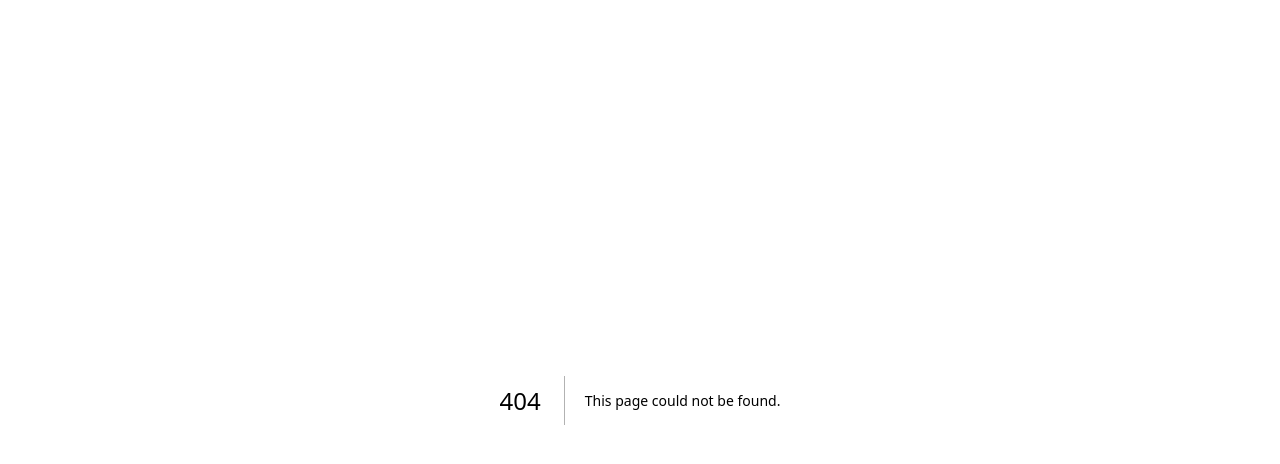
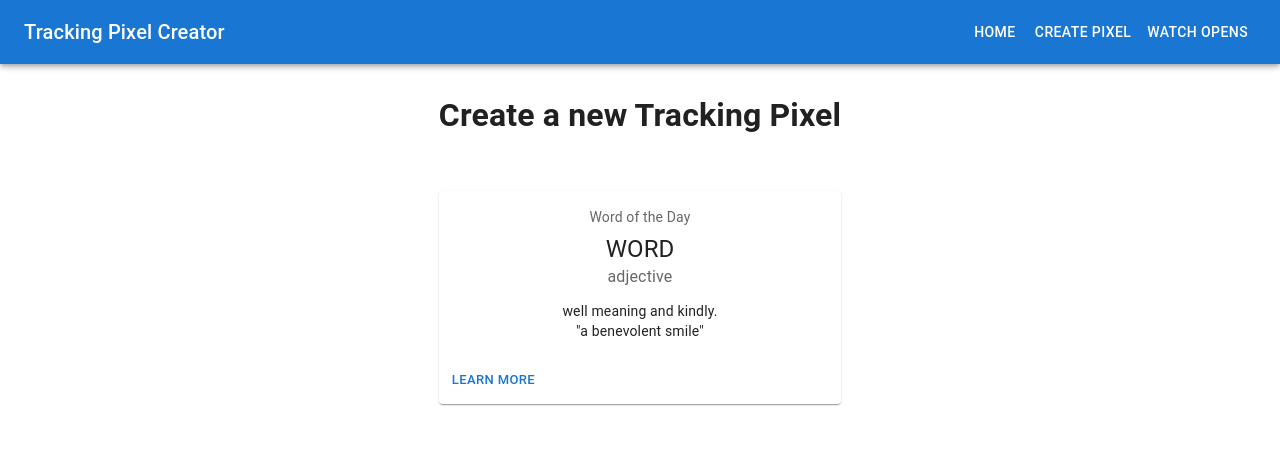
Before and after one commit to Amer-N-Sulaiman/Tracking-Pixel--Current-, a Next.js app: page /create in a window 1280 px wide. Before the commit this address had no page. Shown: the top 464 px of the page. Built offline with nearby package versions, Linux system fonts and the light colour scheme.

Commit message:
Moved to next - created basic pages outline

```diff
--- /dev/null
+++ b/components/CreatePixelCard.js
@@ -0,0 +1,34 @@
+import Card from '@mui/material/Card';
+import CardActions from '@mui/material/CardActions';
+import CardContent from '@mui/material/CardContent';
+import Typography from '@mui/material/Typography';
+import Button from '@mui/material/Button'
+
+
+const CreatePixelCard = ()=>{
+    return(
+        <Card sx={{ minWidth: 275 }}>
+      <CardContent>
+        <Typography sx={{ fontSize: 14 }} color="text.secondary" gutterBottom>
+          Word of the Day
+        </Typography>
+        <Typography variant="h5" component="div">
+          WORD
+        </Typography>
+        <Typography sx={{ mb: 1.5 }} color="text.secondary">
+          adjective
+        </Typography>
+        <Typography variant="body2">
+          well meaning and kindly.
+          <br />
+          {'"a benevolent smile"'}
+        </Typography>
+      </CardContent>
+      <CardActions>
+        <Button size="small">Learn More</Button>
+      </CardActions>
+    </Card>
+    )
+}
+
+export default CreatePixelCard;
--- /dev/null
+++ b/components/Layout.js
@@ -0,0 +1,12 @@
+import Navbar from "./Navbar"
+
+const Layout = ({ children }) => {
+    return (
+        <div>
+            <Navbar />
+            { children }
+        </div>
+    )
+}
+
+export default Layout;
--- /dev/null
+++ b/components/Navbar.js
@@ -0,0 +1,108 @@
+import * as React from 'react';
+import PropTypes from 'prop-types';
+import AppBar from '@mui/material/AppBar';
+import Box from '@mui/material/Box';
+import CssBaseline from '@mui/material/CssBaseline';
+import Divider from '@mui/material/Divider';
+import Drawer from '@mui/material/Drawer';
+import IconButton from '@mui/material/IconButton';
+import List from '@mui/material/List';
+import ListItem from '@mui/material/ListItem';
+import ListItemButton from '@mui/material/ListItemButton';
+import ListItemText from '@mui/material/ListItemText';
+import MenuIcon from '@mui/icons-material/Menu';
+import Toolbar from '@mui/material/Toolbar';
+import Typography from '@mui/material/Typography';
+import Button from '@mui/material/Button';
+
+const drawerWidth = 240;
+const navItems = [['Home', ''], ['Create Pixel', 'create'], ['Watch Opens', 'opens']];
+
+function DrawerAppBar(props) {
+  const { window } = props;
+  const [mobileOpen, setMobileOpen] = React.useState(false);
+
+  const handleDrawerToggle = () => {
+    setMobileOpen((prevState) => !prevState);
+  };
+
+  const drawer = (
+    <Box onClick={handleDrawerToggle} sx={{ textAlign: 'center' }}>
+      <Typography variant="h6" sx={{ my: 2 }}>
+        Tracking Pixel Creator
+      </Typography>
+      <Divider />
+      <List>
+        {navItems.map((item) => (
+          <ListItem key={item[0]} disablePadding>
+            <ListItemButton sx={{ textAlign: 'center' }}>
+              <ListItemText primary={item[0]} />
+            </ListItemButton>
+          </ListItem>
+        ))}
+      </List>
+    </Box>
+  );
+
+  const container = window !== undefined ? () => window().document.body : undefined;
+
+  return (
+    <Box sx={{ display: 'flex' }}>
+      <CssBaseline />
+      <AppBar component="nav">
+        <Toolbar>
+          <IconButton
+            color="inherit"
+            aria-label="open drawer"
+            edge="start"
+            onClick={handleDrawerToggle}
+            sx={{ mr: 2, display: { sm: 'none' } }}
+          >
+            <MenuIcon />
+          </IconButton>
+          <Typography
+            variant="h6"
+            component="div"
+            sx={{ flexGrow: 1, display: { xs: 'none', sm: 'block' } }}
+          >
+            Tracking Pixel Creator
+          </Typography>
+          <Box sx={{ display: { xs: 'none', sm: 'block' } }}>
+            {navItems.map((item) => (
+              <Button key={item[0]} sx={{ color: '#fff' }}>
+                {item[0]}
+              </Button>
+            ))}
+          </Box>
+        </Toolbar>
+      </AppBar>
+      <Box component="nav">
+        <Drawer
+          container={container}
+          variant="temporary"
+          open={mobileOpen}
+          onClose={handleDrawerToggle}
+          ModalProps={{
+            keepMounted: true, // Better open performance on mobile.
+          }}
+          sx={{
+            display: { xs: 'block', sm: 'none' },
+            '& .MuiDrawer-paper': { boxSizing: 'border-box', width: drawerWidth },
+          }}
+        >
+          {drawer}
+        </Drawer>
+      </Box>
+    </Box>
+  );
+}
+
+DrawerAppBar.propTypes = {
+  /**
+   * Injected by the documentation to work in an iframe.
+   * You won't need it on your project.
+   */
+  window: PropTypes.func,
+};
+
+export default DrawerAppBar;
--- a/package.json
+++ b/package.json
@@ -9,6 +9,10 @@
     "lint": "next lint"
   },
   "dependencies": {
+    "@emotion/react": "^11.10.6",
+    "@emotion/styled": "^11.10.6",
+    "@mui/icons-material": "^5.11.16",
+    "@mui/material": "^5.12.1",
     "next": "13.3.1",
     "react": "18.2.0",
     "react-dom": "18.2.0"
--- a/pages/_app.js
+++ b/pages/_app.js
@@ -1,7 +1,12 @@
 import '../styles/globals.css'
+import Layout from '../components/Layout.js'
 
 function MyApp({ Component, pageProps }) {
-  return <Component {...pageProps} />
+  return (
+    <Layout>
+      <Component {...pageProps} />
+    </Layout>
+  )
 }
 
 export default MyApp
--- /dev/null
+++ b/pages/create.js
@@ -0,0 +1,31 @@
+import Head from 'next/head'
+import Grid from '@mui/material/Grid'
+import Link from 'next/Link'
+import Button from '@mui/material/Button'
+
+import CreatePixelCard from '../components/CreatePixelCard.js'
+
+export default function Create(){
+    return(
+        <>
+             <Head>
+                <title>Create A Tracking Pixel</title>
+                <meta name="description" content="Generated by create next app" />
+                <link rel="icon" href="/favicon.ico" />
+            </Head>
+
+            <main>
+                <Grid container direction="column" style={{marginTop: '70px', alignContent: "center"}}>
+                    <Grid item xs={10} sm={6}>
+                        <h1 style={{textAlign: 'center'}}>Create a new Tracking Pixel</h1>
+                    </Grid>
+                    <Grid item xs={10} sm={6} style={{textAlign: "center", marginTop: '30px'}}>
+                        <CreatePixelCard />
+                    </Grid>
+
+                </Grid>
+            </main>
+        </>
+
+    )
+}
```
Also changed, not shown: pages/index.js (+21 -52 lines), pages/opens.js (added, +31 -0 lines), 1 other file (tests, documents, lock files or other folders).
